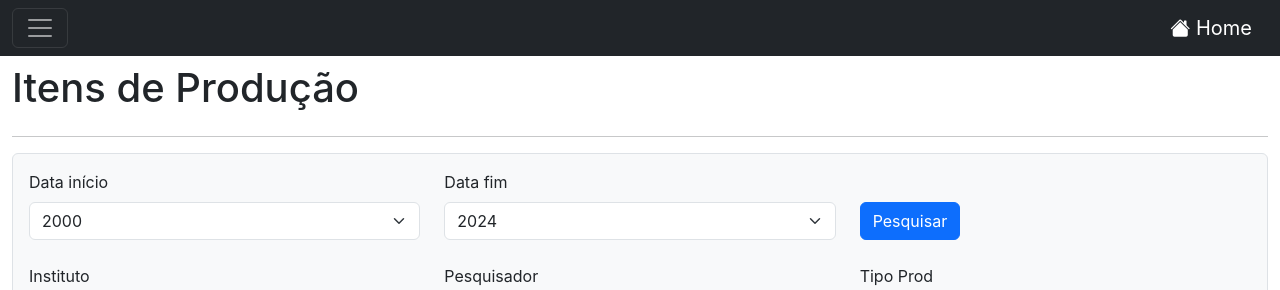
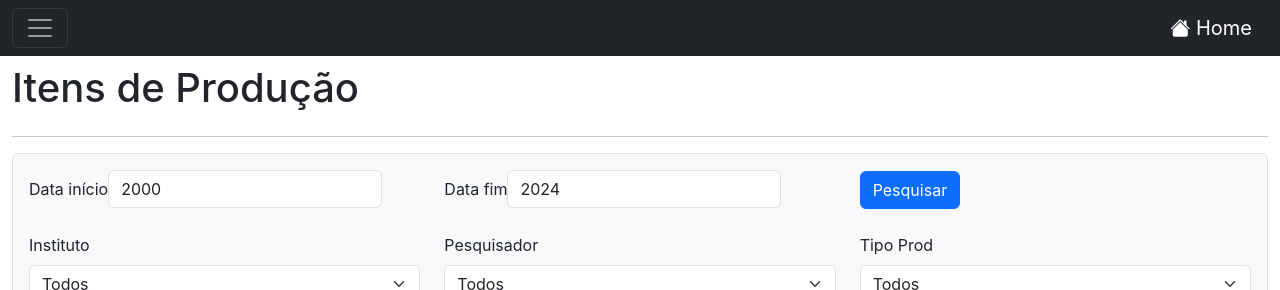
Before and after one commit to eversonmartinez/scientific-production-system-frontend, a React (Create React App) app in the folder frontend/: page /itensProducao in a window 1280 px wide. Shown: the top 290 px of the page. Built offline with nearby package versions, Linux system fonts and the light colour scheme; no server answers.

Commit message:
Adicionado seletor de datas para Itens de Produção

```diff
--- a/frontend/package.json
+++ b/frontend/package.json
@@ -8,6 +8,7 @@
     "@testing-library/user-event": "^13.5.0",
     "bootstrap": "^5.3.3",
     "react": "^18.2.0",
+    "react-datepicker": "^6.9.0",
     "react-dom": "^18.2.0",
     "react-router-dom": "^6.22.2",
     "react-scripts": "5.0.1",
--- a/frontend/src/production-itens/ProductionItems.js
+++ b/frontend/src/production-itens/ProductionItems.js
@@ -1,12 +1,14 @@
 import React, { Component } from 'react';
 import '../styles/ProductionItem.css';
+import DatePicker from 'react-datepicker';
+import 'react-datepicker/dist/react-datepicker.css';
 
 export default class ItensProducao extends Component {
 
   state = {
 		id: "",
-    startDate: "2000",
-    endDate: "2024",
+    startDate: new Date(2000, 2, 5, 0, 0, 0),
+    endDate:  new Date(2024, 2, 5, 0, 0, 0),
     institute: "all",
     researcher: "all",
     productionType: "all",
@@ -18,12 +20,12 @@ export default class ItensProducao extends Component {
 		lastPage: 0
 	}
 
-  searchComboStartDateChange = (event) => {
-		this.setState({startDate : event.target.options[event.target.selectedIndex].value});
+  searchDatePickerStartDateChange = (date) => {
+		this.setState({startDate : date});
 	}
 
-  searchComboEndDateChange = (event) => {
-		this.setState({endDate : event.target.options[event.target.selectedIndex].value});
+  searchDatePickerEndDateChange = (date) => {
+		this.setState({endDate : date});
 	}
 
   searchComboInstituteChange = (event) => {
@@ -77,7 +79,7 @@ export default class ItensProducao extends Component {
 	}
 
   search = () => {
-    const url = `${window.server}/work/search?page=${this.state.currentPage}&limit=${this.state.itensPerPage}&startYear=${this.state.startDate}&endYear=${this.state.endDate}&type=${this.state.productionType}`;
+    const url = `${window.server}/work/search?page=${this.state.currentPage}&limit=${this.state.itensPerPage}&startYear=${this.state.startDate.getFullYear()}&endYear=${this.state.endDate.getFullYear()}&type=${this.state.productionType}`;
     fetch(url)
     .then((response) => response.json())
     .then((json) => {
@@ -161,6 +163,8 @@ export default class ItensProducao extends Component {
 		this.fillList();
 	}
 
+
+
   render() {
     return (
       <div className='col-12 mt-5 mb-5 pt-3'>
@@ -184,29 +188,15 @@ export default class ItensProducao extends Component {
         <div className="border rounded p-3 bg-light mb-3">
           <div className="row mb-4 justify-content-center">
             <div className="col-md-4">
-              <label htmlFor="searchComboStartDate" className="form-label">Data início</label>
-              <select className="form-select" arial-label="Combo for search field" defaultValue="2000" id="searchComboStartDate" onChange={this.searchComboStartDateChange}>
-                <option value="2000">2000</option>
-                <option value="2001">2001</option>
-                <option value="2002">2002</option>
-                <option value="2003">2003</option>
-                <option value="2004">2004</option>
-                <option value="2005">2005</option>
-                <option value="2006">2006</option>
-                <option value="2007">2007</option>
-                <option value="2008">2008</option>
-                <option value="2009">2009</option>
-                <option value="2010">2010</option>
-                <option value="2011">2011</option>
-                <option value="2012">2012</option>
-                <option value="2013">2013</option>
-                <option value="2014">2014</option>
-                <option value="2015">2015</option>
-              </select>
+              <label htmlFor="searchDatePickerStartDate" className="form-label">Data início</label>
+
+              <DatePicker id="searchDatePickerStartDate" className="form-control" selected={this.state.startDate} onChange={this.searchDatePickerStartDateChange} dateFormat="yyyy"  showYearPicker/>
+              {/*Mostra apenas o seletor de ano*/}
             </div>
             <div className="col-md-4">
               <label htmlFor="searchComboEndDate" className="form-label">Data fim</label>
-              <select className="form-select" arial-label="Combo for search field" defaultValue="2024" id="searchComboEndDate" onChange={this.searchComboEndDateChange}>
+              <DatePicker id="searchDatePickerEndDate" className="form-control" selected={this.state.endDate} onChange={this.searchDatePickerEndDateChange} dateFormat="yyyy"  showYearPicker/>
+              {/* <select className="form-select" arial-label="Combo for search field" defaultValue="2024" id="searchComboEndDate" onChange={this.searchComboEndDateChange}>
                 <option value="2003">2003</option>
                 <option value="2004">2004</option>
                 <option value="2005">2005</option>
@@ -222,7 +212,7 @@ export default class ItensProducao extends Component {
                 <option value="2015">2015</option>
                 <option value="2016">2016</option>
                 <option value="2024">2024</option>
-              </select>
+              </select> */}
             </div>
             <div className="col-md-4 d-flex align-items-end">
               <button type="button" className="btn btn-primary" onClick={this.searchButtonClicked} id="searchButton">Pesquisar</button>
```
Also changed, not shown: 1 other file (tests, documents, lock files or other folders).
